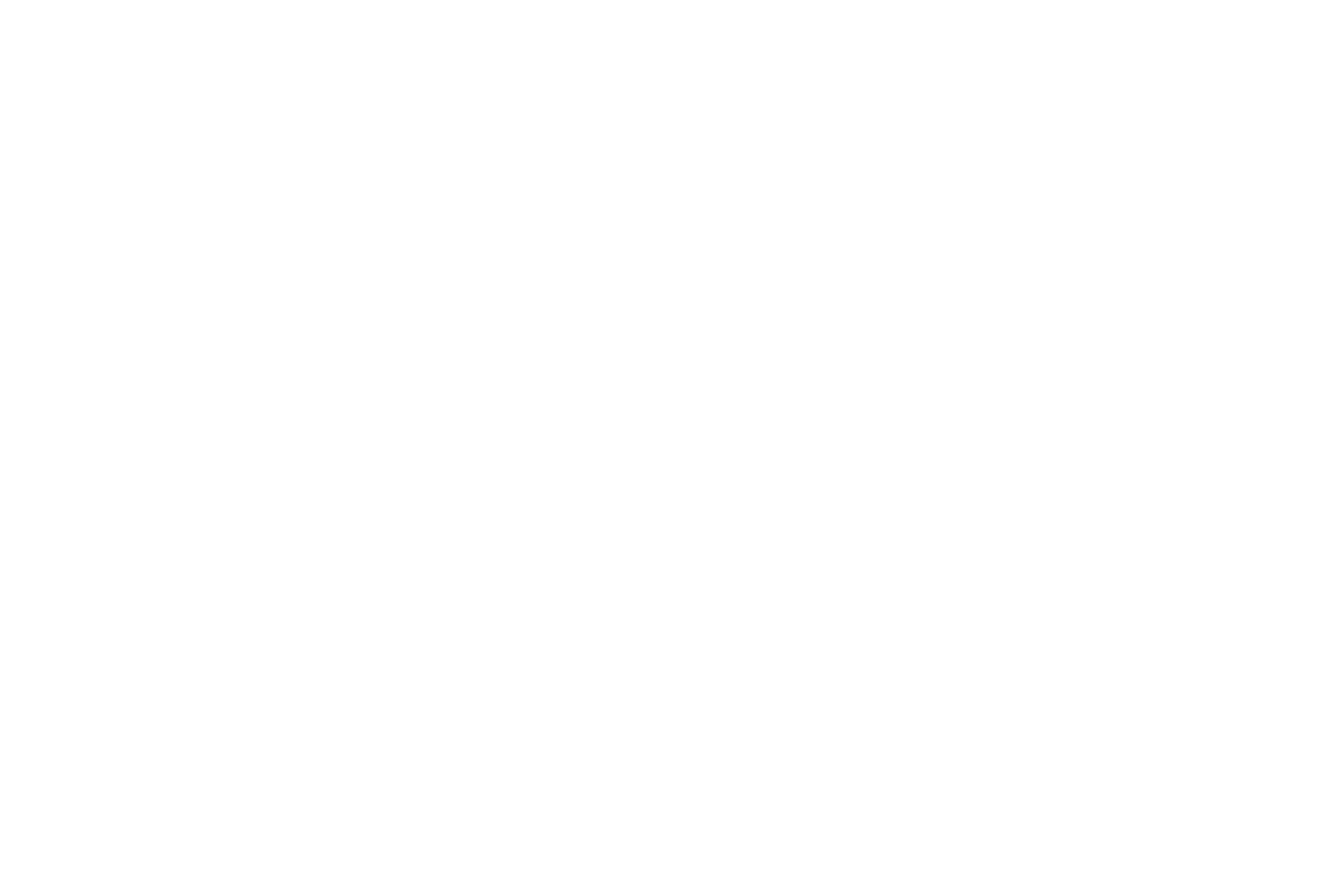
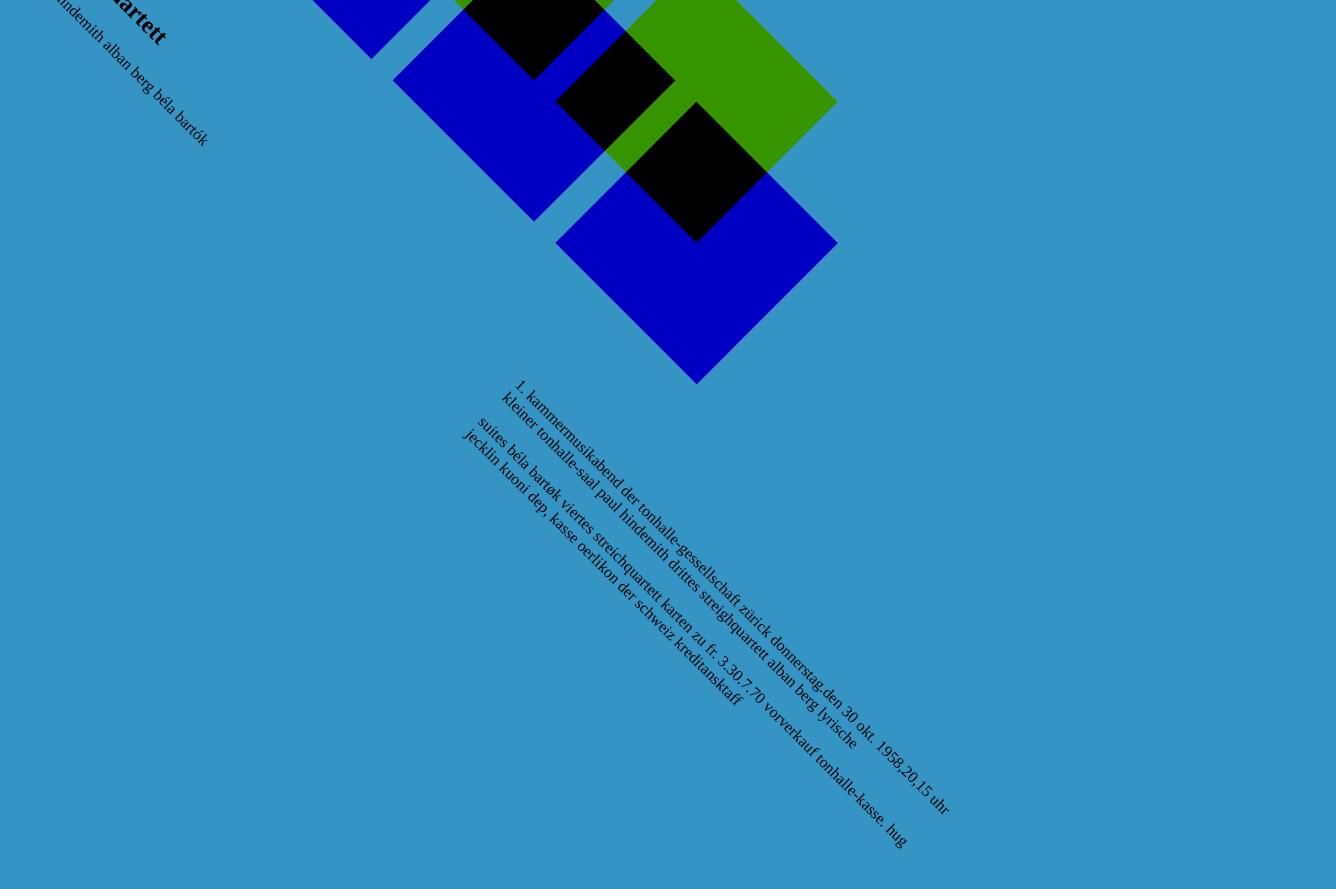
Before and after one commit to risd-web/wp-demos, a plain HTML site: page 06_shapes/poster/poster.html in a window 1280 px wide. Shown: the whole page, 1336 px wide, since content can reach past the window. Before the commit the page ends 800 px from the top, so only its background shows below. Drawn offline with Linux system fonts and the light colour scheme.

Commit message:
demo styles update

```diff
--- a/05_positioning/positioning-style.css
+++ b/05_positioning/positioning-style.css
@@ -1,6 +1,9 @@
 body{
 	background: #ccc;
 	height: 200vh;
+}
+section{
+
 }
 
 .box{
@@ -19,16 +22,16 @@ body{
 	top: 100px;
 	right: 100px;
 	background: blue;
+	z-index: 30;
 }
 
 .absolute{
 	width: 200px;
 	height: 200px;
 	position: absolute;
-	top: 40px;
-	left: 300px;
-	background: red;
-/*	overflow: hidden;*/
+	top: 20px;
+	left: 20px;
+	background: rgba(255,0,0,0.5);
 }
 
 .fixed{
@@ -36,6 +39,7 @@ body{
 	position: fixed;
 	top: 30px;
 	right: 30px;
+	overflow: hidden;
 	/*transform: skew(30deg);*/
 }
 
@@ -45,7 +49,6 @@ body{
 	overflow: hidden;
 	top: 30px;
 	left: 50px;
-	/*z-index: -10;*/
 }
 
 .circle{
@@ -54,7 +57,8 @@ body{
 	background: yellow;
 	border-radius: 50%;
 	position: absolute;
-	top: 150px;
-	left: 150px;
+	top: 50px;
+	left: 50px;
 	overflow: hidden;
+	mix-blend-mode: screen;
 }
--- a/06_shapes/poster/poster.css
+++ b/06_shapes/poster/poster.css
@@ -0,0 +1,44 @@
+body{
+	background: #3694c5;
+}
+
+section{
+	transform: rotate(45deg);
+}
+
+.graphic{
+	background: #3694c5;
+}
+.box{
+	width: 200px;
+	height: 200px;
+	margin-right: 30px;
+	float: left;
+}
+
+.yellow, .blue{
+	overflow: auto;
+	mix-blend-mode: multiply;
+}
+
+.yellow .box{
+	background: yellow;
+}
+
+.blue .box{
+	background: blue;
+}
+
+.blue{
+	position: relative;
+	top: -100px;
+	left: 100px;
+}
+
+.text{
+	display: flex;
+}
+
+#left, #right{
+	flex: 1;
+}
--- a/06_shapes/poster/poster.html
+++ b/06_shapes/poster/poster.html
@@ -6,7 +6,42 @@
 </head>
 <body>
 <section>
+	<div class="graphic">
+		<div class="yellow">
+			<div class="box">
+			</div>
+			<div class="box">
+			</div>
+			<div class="box">
+			</div>
+		</div>
+		<div class="blue">
+			<div class="box">
+			</div>
+			<div class="box">
+			</div>
+			<div class="box">
+			</div>
+		</div>
+	</div>
+	<div class="text">
+		<div id="left">
+			<h1>végh-quartett</h1>
 
+			paul hindemith
+			alban berg
+			béla bartók
+
+		</div>
+		<div id="right">
+			<P>
+			1. kammermusikabend der tonhalle-gessellschaft zürick donnerstag.den 30 okt. 1958,20,15 uhr kleiner tonhalle-saal
+			paul hindemith drittes streighquartett alban berg lyrische
+			</P>
+			suites béla bartøk viertes streichquartett
+			karten zu fr. 3.30.7.70 vorverkauf tonhalle-kasse. hug jecklin kuoni dep, kasse oerlikon der schweiz kreditansktaff
+		</div>
+	</div>
 </section>
 </body>
 </html>
--- a/06_shapes/transforms/transforms.css
+++ b/06_shapes/transforms/transforms.css
@@ -41,15 +41,15 @@ div:nth-child(3n) {
 }
 
 div:nth-child(4) {
-	/*transform: skew(-20deg);*/
+	transform: skew(-20deg);
 	background: tomato;
 }
 
 div:nth-child(6) {
-	/*transform: rotate(20deg) scale(3);*/
+	transform: rotate(20deg) scale(3);
 }
 
 div:last-child {
-	/*transform: translate(30px,30px);*/
+	transform: translate(30px,30px);
 	background: #1B5C7B;
 }
```
Also changed, not shown: 05_positioning/positioning.html (+6 -5 lines), 06_shapes/filters/effects.html (+1 -1 lines), 07_responsive/flexbox/style.css (+10 -8 lines).
